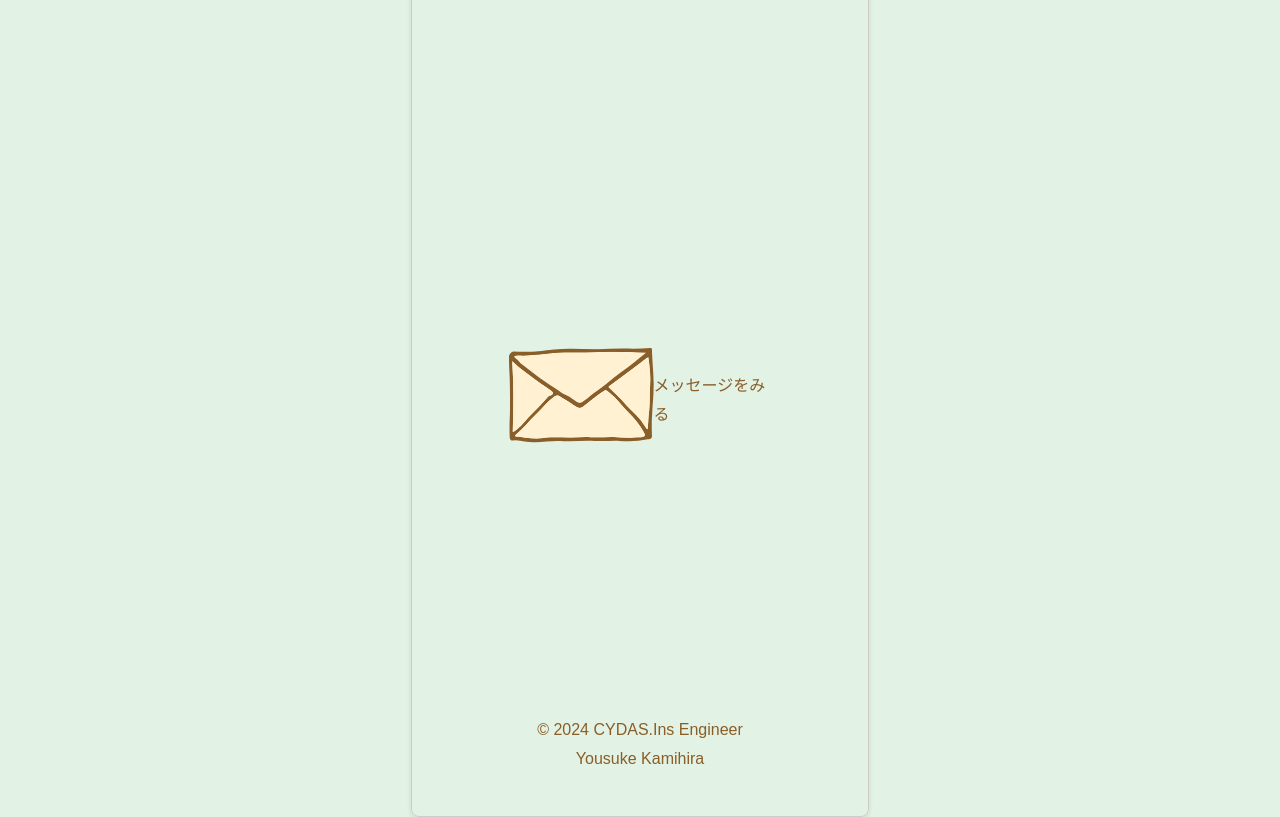
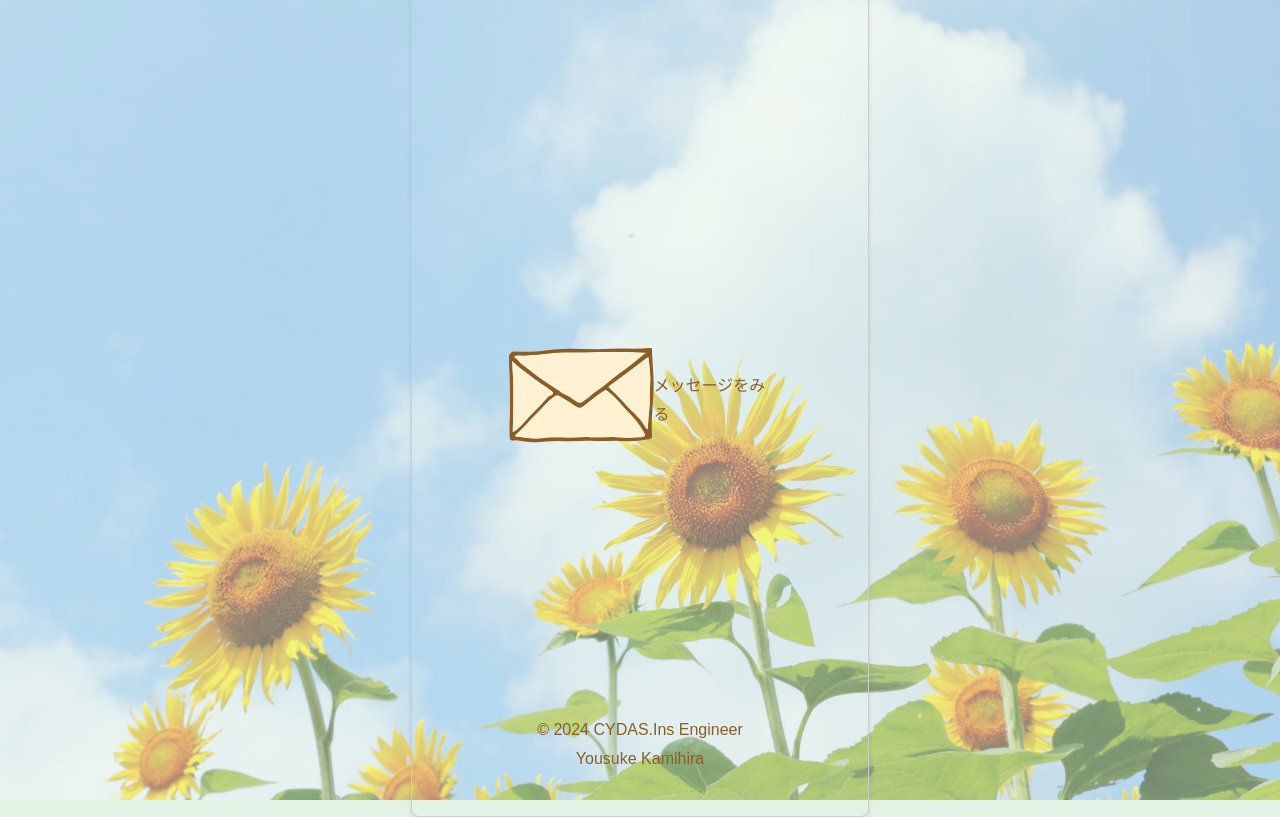
Before and after one commit to Kamihira-Yousuke/letter-028-y, a plain HTML site: page index.html in a window 1280 px wide. Drawn offline with Linux system fonts and the light colour scheme; sample sign-in values are in the browser's storage.

Commit message:
Update main.css

```diff
--- a/main.css
+++ b/main.css
@@ -22,7 +22,7 @@ body::before {
   left: 0;
   width: 100%;
   height: 100%;
-  background-image: url('img/24588387_l.jpg');
+  background-image: url('img/24588387_l (1).jpg');
   background-size: cover;
   /* 画面いっぱいに画像を広げる */
   background-repeat: no-repeat;
```
